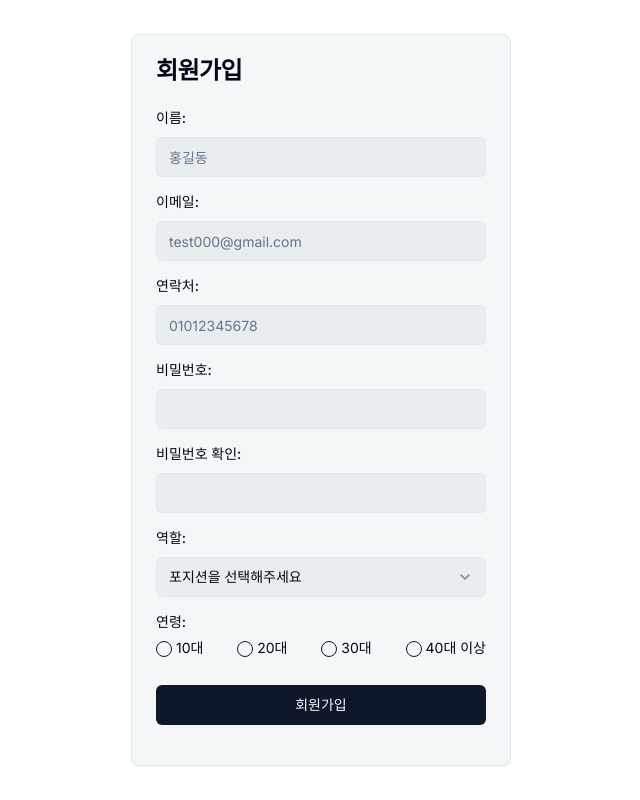
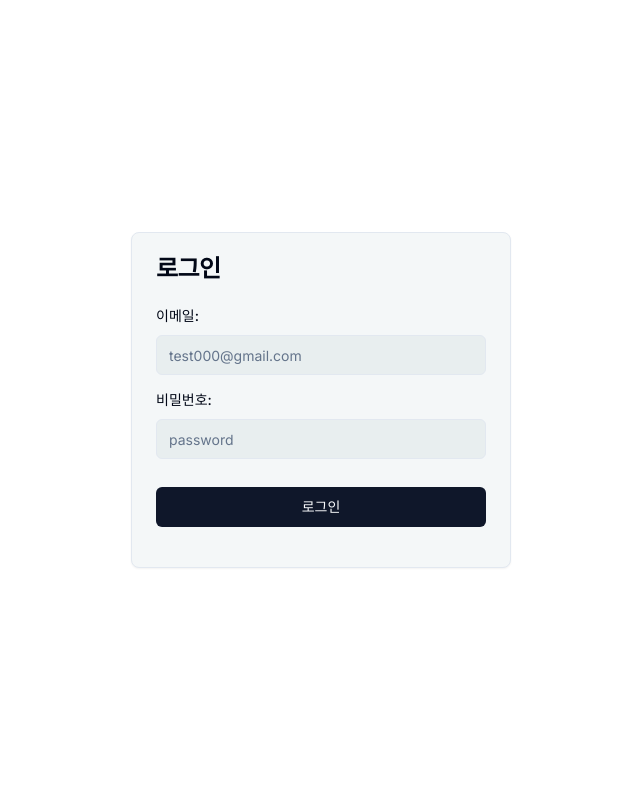
Before and after one commit to peeChulchul/devcamp, a Next.js app: page / in a window 1280 px wide. Shown: the whole page, without its empty margins (319-959 px from the left). Built offline with nearby package versions, Linux system fonts and the light colour scheme.

Commit message:
[feat] 애니메이션 추가
framer-motion을 사용하여 애니메이션을 추가하였습니다.

```diff
--- a/src/pages/index.tsx
+++ b/src/pages/index.tsx
@@ -1,8 +1,9 @@
 import { Card } from "@/components/ui/card";
 import { cn } from "@/lib/utils";
-import { createContext, useState, useContext, PropsWithChildren } from "react";
+import { createContext, useState, useContext } from "react";
 import Login from "./Login";
 import SignIn from "./SignIn";
+import { motion } from "framer-motion";
 
 type TAuthContext = "signIn" | "logIn";
 type TUpdateContext = (newState: TAuthContext) => void;
@@ -14,7 +15,7 @@ export const useAuthContext = () => useContext(AuthContext);
 export const useAuthContextUpdate = () => useContext(UpdateAuthContext);
 
 export default function Home() {
-  const [authState, setAuthState] = useState<TAuthContext>("signIn");
+  const [authState, setAuthState] = useState<TAuthContext>("logIn");
 
   const updateContext = (newState: TAuthContext) => {
     setAuthState(newState);
@@ -24,7 +25,16 @@ export default function Home() {
     <main className={cn("min-h-screen flex items-center justify-center ")}>
       <AuthContext.Provider value={authState}>
         <UpdateAuthContext.Provider value={updateContext}>
-          <Card className={cn("w-[380px]")}>{authState === "signIn" ? <SignIn /> : <Login />}</Card>
+          <Card className={cn("w-[380px]")}>
+            <motion.div
+              key={authState}
+              initial={{ height: 0, overflow: "hidden" }}
+              animate={{ height: "auto" }}
+              transition={{ ease: "easeInOut" }}
+            >
+              {authState === "signIn" ? <SignIn /> : <Login />}
+            </motion.div>
+          </Card>
         </UpdateAuthContext.Provider>
       </AuthContext.Provider>
     </main>
```
